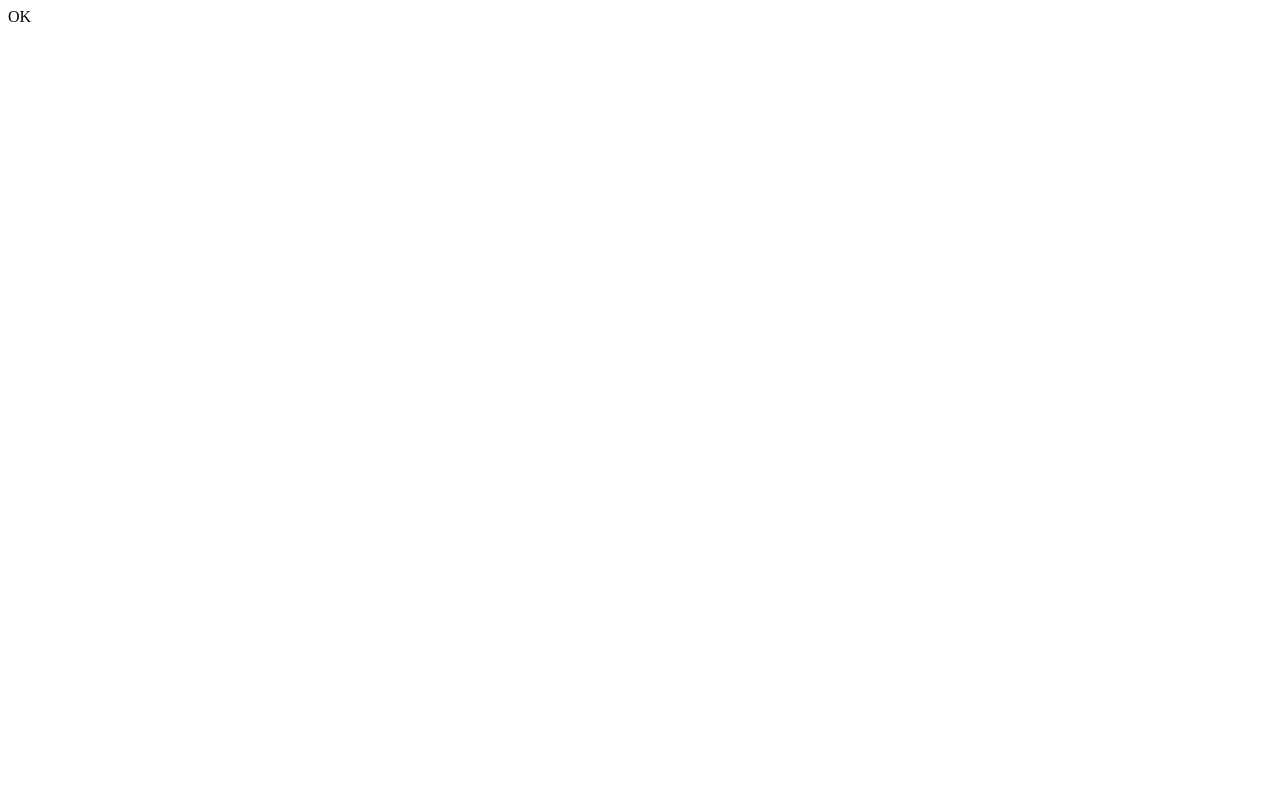
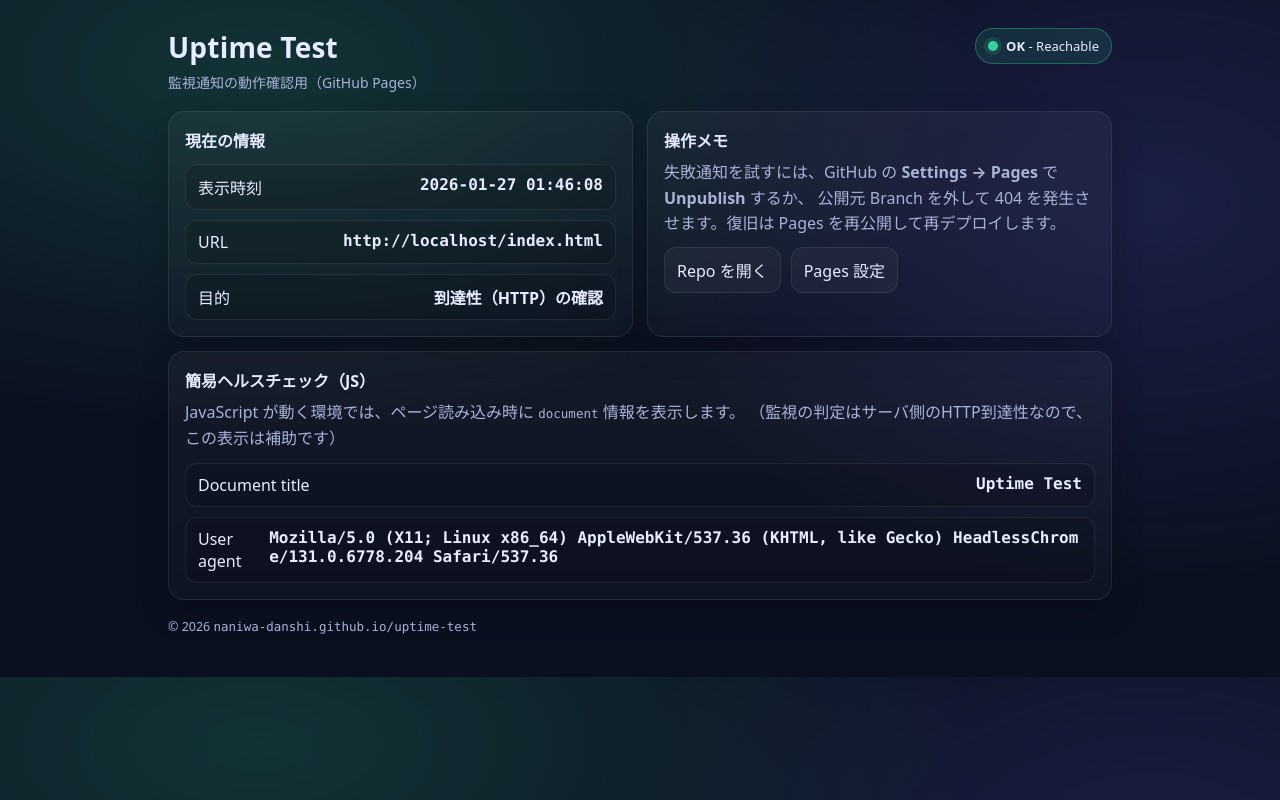
Before and after one commit to naniwa-danshi/uptime-test, a plain HTML site: page index.html in a window 1280 px wide. Drawn offline with Linux system fonts and the light colour scheme.

Commit message:
Update index.html

```diff
--- a/index.html
+++ b/index.html
@@ -1,5 +1,126 @@
 <!doctype html>
 <html lang="ja">
-  <head><meta charset="utf-8"><title>uptime test</title></head>
-  <body>OK</body>
+<head>
+  <meta charset="utf-8" />
+  <meta name="viewport" content="width=device-width,initial-scale=1" />
+  <meta name="description" content="GitHub Pages uptime test site" />
+  <title>Uptime Test</title>
+  <style>
+    :root{
+      --bg:#0b1020; --card:#121a33; --text:#e7ecff; --muted:#a9b3d6;
+      --ok:#34d399; --warn:#fbbf24; --line:rgba(255,255,255,.08);
+    }
+    *{box-sizing:border-box}
+    body{
+      margin:0; font-family: ui-sans-serif, system-ui, -apple-system, "Segoe UI", "Noto Sans JP", sans-serif;
+      background: radial-gradient(1200px 600px at 20% 10%, rgba(52,211,153,.18), transparent 60%),
+                  radial-gradient(1000px 700px at 90% 30%, rgba(99,102,241,.18), transparent 55%),
+                  var(--bg);
+      color:var(--text);
+    }
+    .wrap{max-width:980px;margin:0 auto;padding:28px 18px 42px}
+    header{display:flex;justify-content:space-between;gap:14px;align-items:flex-start;flex-wrap:wrap}
+    .title{display:flex;flex-direction:column;gap:6px}
+    h1{margin:0;font-size:28px;letter-spacing:.2px}
+    .sub{margin:0;color:var(--muted);font-size:14px;line-height:1.5}
+    .pill{
+      display:inline-flex;align-items:center;gap:8px;
+      background:rgba(52,211,153,.12); border:1px solid rgba(52,211,153,.35);
+      color:var(--text); padding:8px 12px;border-radius:999px;font-size:13px
+    }
+    .dot{width:10px;height:10px;border-radius:50%;background:var(--ok);box-shadow:0 0 0 4px rgba(52,211,153,.15)}
+    .grid{display:grid;grid-template-columns:repeat(12,1fr);gap:14px;margin-top:18px}
+    .card{
+      grid-column:span 12;
+      background:linear-gradient(180deg, rgba(255,255,255,.04), rgba(255,255,255,.02));
+      border:1px solid var(--line);
+      border-radius:16px;
+      padding:16px;
+      box-shadow:0 12px 30px rgba(0,0,0,.22);
+      overflow:hidden;
+    }
+    @media (min-width:720px){
+      .card.half{grid-column:span 6}
+      .card.third{grid-column:span 4}
+    }
+    .kvs{display:grid;grid-template-columns:1fr;gap:10px;margin:12px 0 0}
+    .kv{display:flex;justify-content:space-between;gap:10px; padding:10px 12px; border:1px solid var(--line); border-radius:12px; background:rgba(0,0,0,.12)}
+    .kv b{font-weight:600}
+    code{font-family: ui-monospace, SFMono-Regular, Menlo, Consolas, monospace; font-size: 12.5px}
+    a{color:#c7d2fe;text-decoration:none}
+    a:hover{text-decoration:underline}
+    .btns{display:flex;gap:10px;flex-wrap:wrap;margin-top:10px}
+    .btn{
+      display:inline-flex;align-items:center;gap:8px;
+      padding:10px 12px;border-radius:12px;border:1px solid var(--line);
+      background:rgba(255,255,255,.04); color:var(--text)
+    }
+    footer{margin-top:18px;color:var(--muted);font-size:12.5px}
+    .mono{font-family: ui-monospace, SFMono-Regular, Menlo, Consolas, monospace}
+  </style>
+</head>
+<body>
+  <div class="wrap">
+    <header>
+      <div class="title">
+        <h1>Uptime Test</h1>
+        <p class="sub">監視通知の動作確認用（GitHub Pages）</p>
+      </div>
+      <div class="pill" id="statusPill" title="このページが表示できていれば到達できています">
+        <span class="dot" aria-hidden="true"></span>
+        <span><b>OK</b> - Reachable</span>
+      </div>
+    </header>
+
+    <section class="grid">
+      <div class="card half">
+        <h2 style="margin:0 0 8px;font-size:16px;">現在の情報</h2>
+        <div class="kvs">
+          <div class="kv"><span>表示時刻</span><b class="mono" id="now">-</b></div>
+          <div class="kv"><span>URL</span><b class="mono" id="url">-</b></div>
+          <div class="kv"><span>目的</span><b>到達性（HTTP）の確認</b></div>
+        </div>
+      </div>
+
+      <div class="card half">
+        <h2 style="margin:0 0 8px;font-size:16px;">操作メモ</h2>
+        <p style="margin:0;color:var(--muted);line-height:1.6;">
+          失敗通知を試すには、GitHub の <b>Settings → Pages</b> で <b>Unpublish</b> するか、
+          公開元 Branch を外して 404 を発生させます。復旧は Pages を再公開して再デプロイします。
+        </p>
+        <div class="btns">
+          <a class="btn" href="https://github.com/naniwa-danshi/uptime-test" target="_blank" rel="noreferrer">Repo を開く</a>
+          <a class="btn" href="https://github.com/naniwa-danshi/uptime-test/settings/pages" target="_blank" rel="noreferrer">Pages 設定</a>
+        </div>
+      </div>
+
+      <div class="card">
+        <h2 style="margin:0 0 8px;font-size:16px;">簡易ヘルスチェック（JS）</h2>
+        <p style="margin:0 0 10px;color:var(--muted);line-height:1.6;">
+          JavaScript が動く環境では、ページ読み込み時に <code>document</code> 情報を表示します。
+          （監視の判定はサーバ側のHTTP到達性なので、この表示は補助です）
+        </p>
+        <div class="kvs">
+          <div class="kv"><span>Document title</span><b class="mono" id="title">-</b></div>
+          <div class="kv"><span>User agent</span><b class="mono" id="ua" style="word-break:break-all;">-</b></div>
+        </div>
+      </div>
+    </section>
+
+    <footer>
+      <div>© <span id="year"></span> <span class="mono">naniwa-danshi.github.io/uptime-test</span></div>
+    </footer>
+  </div>
+
+  <script>
+    const now = new Date();
+    const pad = (n)=>String(n).padStart(2,"0");
+    const fmt = `${now.getFullYear()}-${pad(now.getMonth()+1)}-${pad(now.getDate())} ${pad(now.getHours())}:${pad(now.getMinutes())}:${pad(now.getSeconds())}`;
+    document.getElementById("now").textContent = fmt;
+    document.getElementById("url").textContent = location.href;
+    document.getElementById("title").textContent = document.title;
+    document.getElementById("ua").textContent = navigator.userAgent;
+    document.getElementById("year").textContent = String(now.getFullYear());
+  </script>
+</body>
 </html>
```
